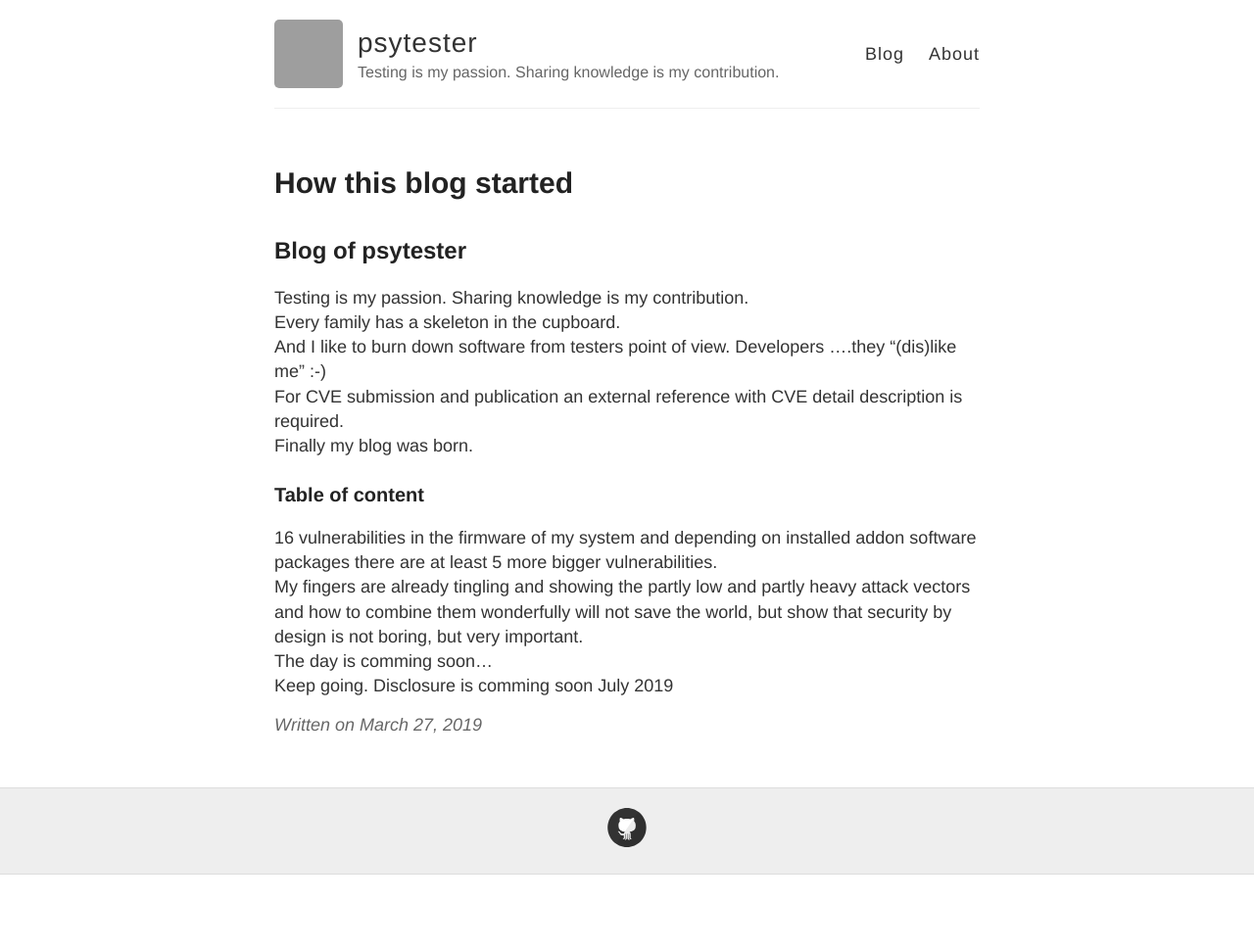
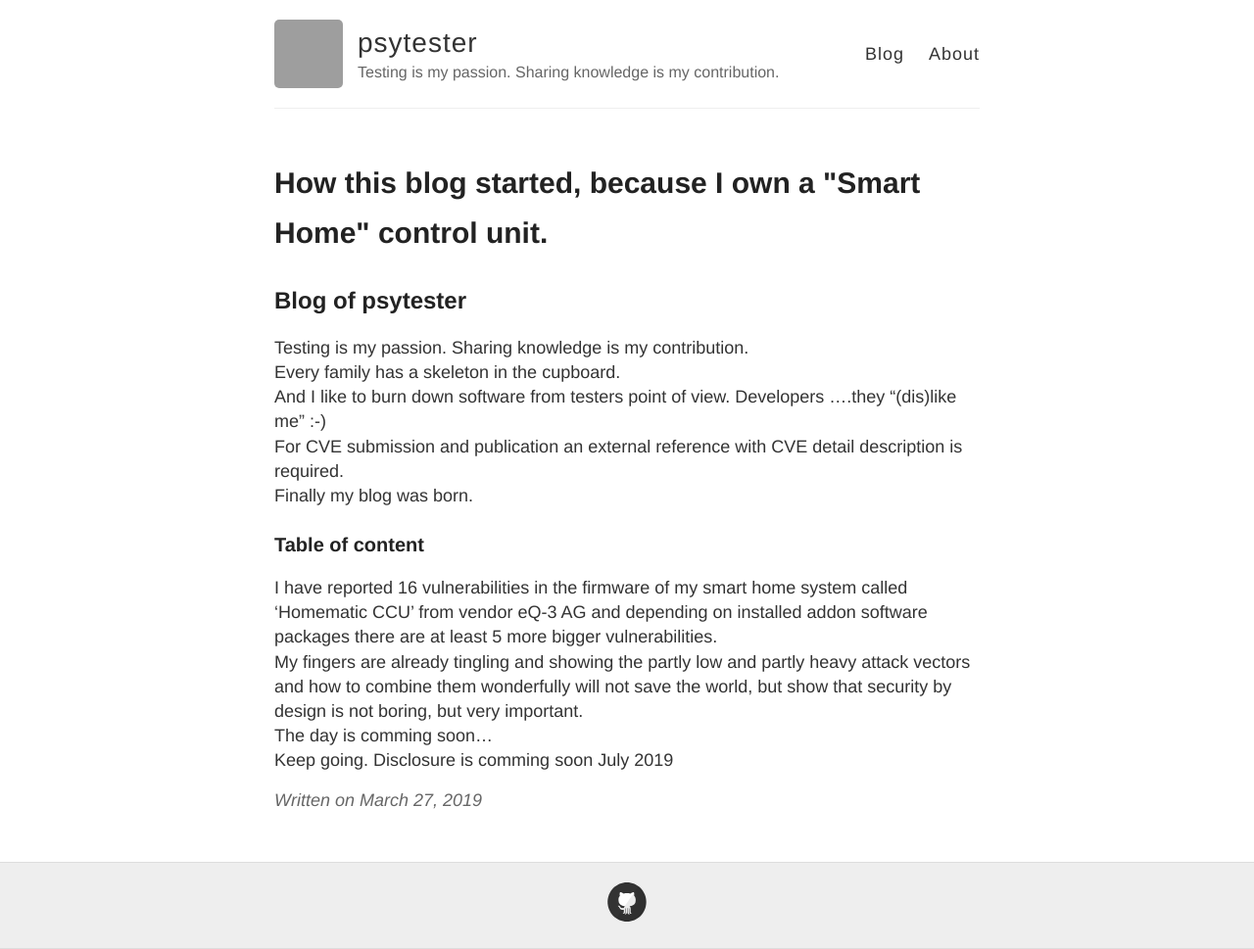
Before and after one commit to psytester/psytester.github.io, a Jekyll site: the page built from _posts/2019-03-27-index.md, in a window 1280 px wide. Shown: the whole page at 98% size. Built offline with Jekyll 4.4.1, drawn with Linux system fonts in a browser that asks for light colours; before the commit the page ends 900 px from its top, so only the background shows below that; grey boxes are pictures that could not be loaded.

Commit message:
Update 2019-03-27-index.md

```diff
--- a/_posts/2019-03-27-index.md
+++ b/_posts/2019-03-27-index.md
@@ -1,6 +1,6 @@
 ---
 layout: post
-title: How this blog started
+title: How this blog started, because I own a "Smart Home" control unit.
 date:   2019-03-27 20:00:00
 author: 'psytester'
 author_image: "https://avatars1.githubusercontent.com/u/7526983?s=400"
@@ -16,7 +16,7 @@
 
 ### Table of content
 
-16 vulnerabilities in the firmware of my system and depending on installed addon software packages there are at least 5 more bigger vulnerabilities.<br>
+I have reported 16 vulnerabilities in the firmware of my smart home system called 'Homematic CCU' from vendor eQ-3 AG and depending on installed addon software packages there are at least 5 more bigger vulnerabilities.<br>
 My fingers are already tingling and showing the partly low and partly heavy attack vectors and how to combine them wonderfully will not save the world, but show that security by design is not boring, but very important.<br>
 The day is comming soon...<br>
 Keep going. Disclosure is comming soon July 2019<br>
```
